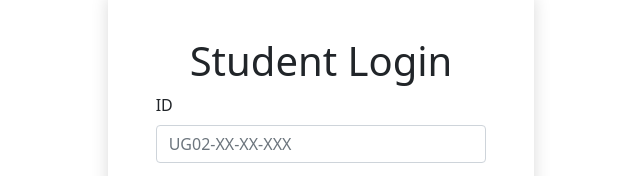
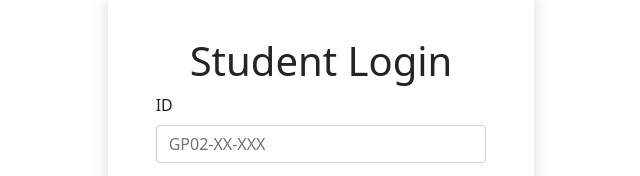
Before and after one commit to Prohor722/project_management_system_design, a plain HTML site: page student_login.html in a window 1280 px wide. Shown: the part 107-283 px from the top of the page, 319-959 px from the left. Drawn offline with Linux system fonts and the light colour scheme.

Commit message:
group login

```diff
--- a/student_login.html
+++ b/student_login.html
@@ -17,7 +17,7 @@
             <form>
                 <div class="mb-3">
                 <label for="exampleInputEmail1" class="form-label">ID</label>
-                <input type="text" class="form-control" id="exampleInputEmail1" aria-describedby="emailHelp" placeholder="UG02-XX-XX-XXX">
+                <input type="text" class="form-control" id="exampleInputEmail1" aria-describedby="emailHelp" placeholder="GP02-XX-XXX">
                 </div>
                 <div class="mb-3">
                 <label for="exampleInputPassword1" class="form-label">Password</label>
```
